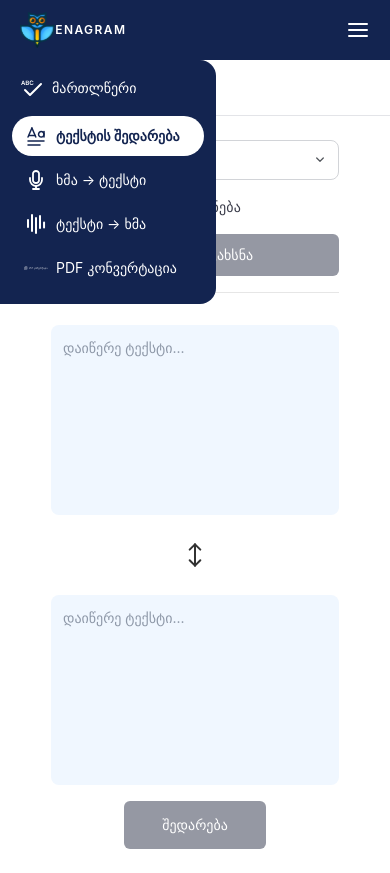
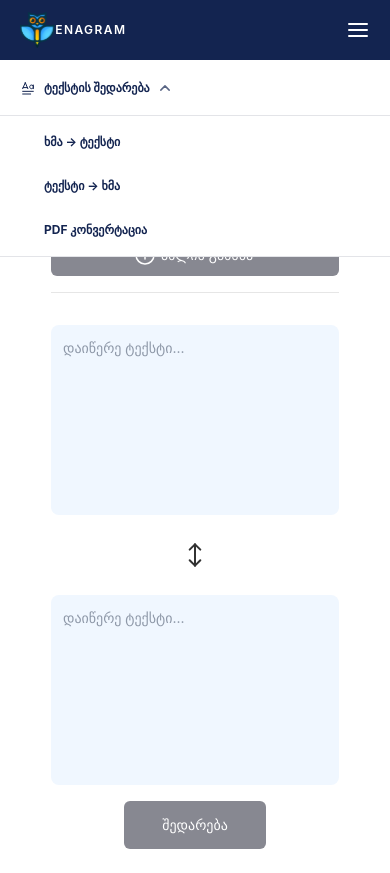
Before and after one commit to sabaPhruidze/frontend-enagram-text-comparer, a React (Vite) app: page / in a window 390 px wide. Both pictures are taken after a click on the button "ტექსტის შედარება". Built offline with nearby package versions, Linux system fonts and the light colour scheme.

Commit message:
feat(mobile-ui): add tool dropdown states and formatting-preserve compare option

```diff
--- a/src/App.tsx
+++ b/src/App.tsx
@@ -1,35 +1,58 @@
-import { useState } from "react";
+import { useMemo, useState } from "react";
 import TextCompareControlsMobile from "./components/TextCompareControlsMobile";
 import TextCompareMobileHeader from "./components/TextCompareMobileHeader";
 import TextCompareToolsMenu from "./components/TextCompareToolsMenu";
 import TextCompareWorkspaceMobile from "./components/TextCompareWorkspaceMobile";
+import ToolInProgressState from "./components/ToolInProgressState";
+import { TEXT_COMPARE_TOOL_ID, TOOL_OPTIONS, type ToolId } from "./constants/toolOptions";
 import useTextCompareState from "./hooks/useTextCompareState";
 
 const App = () => {
   const [isToolsMenuOpen, setIsToolsMenuOpen] = useState(false);
-  const { handleCompare, handleReset, handleSwapTexts, hasCompared, isCompareEnabled, isComparing, isResetEnabled, leftSegments, progressValue, rightSegments, setSourceText, setTargetText, sourceText, targetText } = useTextCompareState();
+  const [selectedToolId, setSelectedToolId] = useState<ToolId>(TEXT_COMPARE_TOOL_ID);
+  const compareState = useTextCompareState();
+  const selectedTool = useMemo(() => TOOL_OPTIONS.find((toolOption) => toolOption.id === selectedToolId) ?? TOOL_OPTIONS[0], [selectedToolId]);
+  const toolsToShow = useMemo(() => TOOL_OPTIONS.filter((toolOption) => toolOption.id !== selectedToolId), [selectedToolId]);
+  const isTextCompareTool = selectedToolId === TEXT_COMPARE_TOOL_ID;
+
+  const handleToolSelect = (toolId: ToolId) => {
+    setSelectedToolId(toolId);
+    setIsToolsMenuOpen(false);
+  };
 
   return (
     <main className="relative min-h-screen bg-white">
-      <TextCompareMobileHeader isMenuOpen={isToolsMenuOpen} onToggleMenu={() => setIsToolsMenuOpen((currentState) => !currentState)} />
-      <div className="absolute left-0 top-15 z-30">
-        <TextCompareToolsMenu isOpen={isToolsMenuOpen} />
+      <TextCompareMobileHeader isMenuOpen={isToolsMenuOpen} onToggleMenu={() => setIsToolsMenuOpen((currentState) => !currentState)} selectedTool={selectedTool} />
+      <div className="absolute left-0 top-[7.25rem] z-40 w-full">
+        <TextCompareToolsMenu isOpen={isToolsMenuOpen} onSelectTool={handleToolSelect} tools={toolsToShow} />
       </div>
-      <TextCompareControlsMobile isResetEnabled={isResetEnabled} onReset={handleReset} />
-      <TextCompareWorkspaceMobile
-        hasCompared={hasCompared}
-        isCompareEnabled={isCompareEnabled}
-        isComparing={isComparing}
-        leftSegments={leftSegments}
-        onCompare={handleCompare}
-        onSourceTextChange={setSourceText}
-        onSwapTexts={handleSwapTexts}
-        onTargetTextChange={setTargetText}
-        progressValue={progressValue}
-        rightSegments={rightSegments}
-        sourceText={sourceText}
-        targetText={targetText}
-      />
+
+      {isTextCompareTool ? (
+        <>
+          <TextCompareControlsMobile
+            isFormattingPreserved={compareState.isFormattingPreserved}
+            isResetEnabled={compareState.isResetEnabled}
+            onFormattingPreserveChange={compareState.setIsFormattingPreserved}
+            onReset={compareState.handleReset}
+          />
+          <TextCompareWorkspaceMobile
+            hasCompared={compareState.hasCompared}
+            isCompareEnabled={compareState.isCompareEnabled}
+            isComparing={compareState.isComparing}
+            leftSegments={compareState.leftSegments}
+            onCompare={compareState.handleCompare}
+            onSourceTextChange={compareState.setSourceText}
+            onSwapTexts={compareState.handleSwapTexts}
+            onTargetTextChange={compareState.setTargetText}
+            progressValue={compareState.progressValue}
+            rightSegments={compareState.rightSegments}
+            sourceText={compareState.sourceText}
+            targetText={compareState.targetText}
+          />
+        </>
+      ) : (
+        <ToolInProgressState toolLabel={selectedTool.label} />
+      )}
     </main>
   );
 };
--- a/src/components/TextCompareControlsMobile.tsx
+++ b/src/components/TextCompareControlsMobile.tsx
@@ -1,35 +1,30 @@
 import plusAddIcon from "../assets/Plus, Add.svg";
 import SelectChevron from "./SelectChevron";
 
-type TextCompareControlsMobileProps = {
-  isResetEnabled: boolean;
-  onReset: () => void;
-};
+type TextCompareControlsMobileProps = { isFormattingPreserved: boolean; isResetEnabled: boolean; onFormattingPreserveChange: (isChecked: boolean) => void; onReset: () => void };
 
-const TextCompareControlsMobile = ({ isResetEnabled, onReset }: TextCompareControlsMobileProps) => {
+const TextCompareControlsMobile = ({ isFormattingPreserved, isResetEnabled, onFormattingPreserveChange, onReset }: TextCompareControlsMobileProps) => {
   return (
     <section className="px-4 pb-4 pt-6">
-      {/* საკონტროლო ბლოკი 288px სიგანით */}
       <div className="mx-auto flex w-72 flex-col gap-4">
         <div className="flex h-10 items-center rounded-lg border border-[#D2D4D8] bg-white px-3.5 py-1 pr-1.5">
           <p className="text-sm leading-[1.375rem] font-normal text-[#383A48]">ქართული</p>
-          <div className="ml-auto">
-            <SelectChevron />
-          </div>
+          <div className="ml-auto"><SelectChevron /></div>
         </div>
 
+        {/* checkbox მართავს ფორმატის შენარჩუნებას */}
         <label className="flex h-5.5 w-fit items-center gap-2">
           <input
+            checked={isFormattingPreserved}
             className="h-5 w-5 cursor-pointer rounded border border-[#E0E0E0] accent-[#3465E1]"
+            onChange={(event) => onFormattingPreserveChange(event.target.checked)}
             type="checkbox"
           />
-          <span className="text-sm leading-[1.375rem] font-normal tracking-[0.01em] text-[#383A48]">
-            ფორმატის შენარჩუნება
-          </span>
+          <span className="text-sm leading-[1.375rem] font-normal tracking-[0.01em] text-[#383A48]">ფორმატის შენარჩუნება</span>
         </label>
 
         <button
-          className={`flex h-10.5 items-center justify-center gap-1 rounded-md px-4 py-2.5 pl-3 ${isResetEnabled ? "cursor-pointer bg-[#466FE8]" : "cursor-not-allowed bg-[#9598A3]"}`}
+          className={`flex h-10.5 items-center justify-center gap-1 rounded-md px-4 py-2.5 pl-3 ${isResetEnabled ? "cursor-pointer bg-[#466FE8]" : "cursor-not-allowed bg-[#383A4899]"}`}
           disabled={!isResetEnabled}
           onClick={onReset}
           type="button"
@@ -38,7 +33,6 @@ const TextCompareControlsMobile = ({ isResetEnabled, onReset }: TextCompareContr
           <span className="text-sm leading-7 font-normal text-white">ახლის გახსნა</span>
         </button>
       </div>
-
       <div className="mx-auto mt-4 h-px w-72 bg-[#E6E6E6]" />
     </section>
   );
--- a/src/components/TextCompareMobileHeader.tsx
+++ b/src/components/TextCompareMobileHeader.tsx
@@ -1,42 +1,34 @@
 import enagramLogo from "../assets/enagram-logo.svg";
 import menuHamburger from "../assets/menu-hamburger.svg";
-import sidebarTextCompare from "../assets/sidebar-text-compare.svg";
+import type { ToolOption } from "../constants/toolOptions";
 import SubheaderChevron from "./SubheaderChevron";
 
 type TextCompareMobileHeaderProps = {
   isMenuOpen: boolean;
   onToggleMenu: () => void;
+  selectedTool: ToolOption;
 };
 
-const TextCompareMobileHeader = ({ isMenuOpen, onToggleMenu }: TextCompareMobileHeaderProps) => {
+const TextCompareMobileHeader = ({ isMenuOpen, onToggleMenu, selectedTool }: TextCompareMobileHeaderProps) => {
   return (
     <header className="w-full bg-white">
-      {/* მობილურის ზედა ნავიგაციის ზოლი */}
       <div className="flex h-15 items-center justify-between bg-[#132450] px-5">
         <div className="flex h-9 w-22.5 items-center justify-between">
           <img alt="Enagram ლოგო" className="h-9 w-9" src={enagramLogo} />
-          <p className="text-xs font-semibold tracking-[0.12em] text-white">
-            ENAGRAM
-          </p>
+          <p className="text-xs font-semibold tracking-[0.12em] text-white">ENAGRAM</p>
         </div>
         <img alt="მენიუ" className="h-6 w-6" src={menuHamburger} />
       </div>
 
-      {/* აქტიური გვერდის სათაური */}
+      {/* აქტიური ინსტრუმენტის ზოლი */}
       <button
         className="flex h-14 w-full cursor-pointer items-center border-b border-[#E3E4E8] px-5 text-left"
         onClick={onToggleMenu}
         type="button"
       >
         <div className="flex items-center gap-2">
-          <img
-            alt="ტექსტის შედარება"
-            className="h-4 w-4"
-            src={sidebarTextCompare}
-          />
-          <p className="text-xs leading-5 font-bold text-[#132450]">
-            ტექსტის შედარება
-          </p>
+          <img alt={selectedTool.label} className="h-4 w-4" src={selectedTool.icon} />
+          <p className="text-xs leading-5 font-bold text-[#132450]">{selectedTool.label}</p>
           <SubheaderChevron isOpen={isMenuOpen} />
         </div>
       </button>
--- a/src/components/TextCompareToolsMenu.tsx
+++ b/src/components/TextCompareToolsMenu.tsx
@@ -1,45 +1,30 @@
-import sidebarOrthography from "../assets/sidebar-orthography.svg";
-import sidebarTextCompare from "../assets/sidebar-text-compare.svg";
-import sidebarTextToVoice from "../assets/sidebar-text-to-voice.svg";
-import sidebarVoiceToText from "../assets/sidebar-voice-to-text.svg";
-import sidebarPdfConvert from "../assets/sidebar-pdf-convert.svg";
+import type { ToolId, ToolOption } from "../constants/toolOptions";
 
-type TextCompareToolsMenuProps = { isOpen: boolean };
+type TextCompareToolsMenuProps = {
+  isOpen: boolean;
+  onSelectTool: (toolId: ToolId) => void;
+  tools: ToolOption[];
+};
 
-const TextCompareToolsMenu = ({ isOpen }: TextCompareToolsMenuProps) => {
+const TextCompareToolsMenu = ({ isOpen, onSelectTool, tools }: TextCompareToolsMenuProps) => {
   return (
     <div
-      className={`overflow-hidden transition-all duration-300 ease-out ${
-        isOpen ? "max-h-72 opacity-100" : "max-h-0 opacity-0"
-      }`}
+      className={`w-full overflow-hidden border-b border-[#E3E4E8] bg-white transition-all duration-300 ${isOpen ? "max-h-44 opacity-100" : "max-h-0 opacity-0 pointer-events-none"}`}
     >
-      {/* ინსტრუმენტების ჩამოსაშლელი მენიუ */}
-      <aside className="w-54 rounded-r-2xl bg-[#132450] px-3 py-4 text-white">
-        <div className="mb-4 flex items-center gap-2 px-2">
-          <img alt="" className="h-6 w-6" src={sidebarOrthography} />
-          <p className="text-sm leading-6 font-normal">მართლწერი</p>
-        </div>
-
-        <div className="mb-1 flex h-10 items-center gap-2 rounded-full bg-white px-3">
-          <img alt="" className="h-6 w-6" src={sidebarTextCompare} />
-          <p className="text-sm leading-6 font-semibold text-[#132450]">ტექსტის შედარება</p>
-        </div>
-
-        <div className="mb-1 flex items-center gap-2 px-3 py-2">
-          <img alt="" className="h-6 w-6" src={sidebarVoiceToText} />
-          <p className="text-sm leading-6 font-normal">ხმა -&gt; ტექსტი</p>
-        </div>
-
-        <div className="mb-1 flex items-center gap-2 px-3 py-2">
-          <img alt="" className="h-6 w-6" src={sidebarTextToVoice} />
-          <p className="text-sm leading-6 font-normal">ტექსტი -&gt; ხმა</p>
-        </div>
-
-        <div className="flex items-center gap-2 px-3 py-2">
-          <img alt="" className="h-6 w-6 object-contain" src={sidebarPdfConvert} />
-          <p className="text-sm leading-6 font-normal">PDF კონვერტაცია</p>
-        </div>
-      </aside>
+      {/* ჩამოსაშლელში ვაჩვენებთ მხოლოდ დარჩენილ ინსტრუმენტებს */}
+      <div className="flex flex-col px-5 py-1">
+        {tools.map((toolOption) => (
+          <button
+            className="flex h-11 cursor-pointer items-center gap-2 text-left text-xs leading-5 font-bold text-[#132450]"
+            key={toolOption.id}
+            onClick={() => onSelectTool(toolOption.id)}
+            type="button"
+          >
+            <img alt={toolOption.label} className="h-4 w-4" src={toolOption.icon} />
+            <span>{toolOption.label}</span>
+          </button>
+        ))}
+      </div>
     </div>
   );
 };
--- a/src/components/TextCompareWorkspaceMobile.tsx
+++ b/src/components/TextCompareWorkspaceMobile.tsx
@@ -19,7 +19,7 @@ type TextCompareWorkspaceMobileProps = {
 };
 
 const TextCompareWorkspaceMobile = ({ hasCompared, isCompareEnabled, isComparing, leftSegments, onCompare, onSourceTextChange, onSwapTexts, onTargetTextChange, progressValue, rightSegments, sourceText, targetText }: TextCompareWorkspaceMobileProps) => {
-  const compareButtonClass = `h-12 w-35.5 rounded-md px-4 py-2.5 text-sm leading-7 font-normal text-white ${isCompareEnabled ? "cursor-pointer bg-[#466FE8]" : "cursor-not-allowed bg-[#9598A3]"}`;
+  const compareButtonClass = `h-12 w-35.5 rounded-md px-4 py-2.5 text-sm leading-7 font-normal text-white ${isCompareEnabled ? "cursor-pointer bg-[#466FE8]" : "cursor-not-allowed bg-[#383A4899]"}`;
 
   if (isComparing) {
     return (
--- /dev/null
+++ b/src/components/ToolInProgressState.tsx
@@ -0,0 +1,17 @@
+type ToolInProgressStateProps = { toolLabel: string };
+
+const ToolInProgressState = ({ toolLabel }: ToolInProgressStateProps) => {
+  return (
+    <section className="px-4 py-20">
+      {/* ტექსტის შედარების გარდა ვაჩვენებთ დროებით სტატუსს */}
+      <div className="mx-auto flex w-72 flex-col items-center rounded-lg border border-[#E3E4E8] bg-white px-4 py-10 text-center">
+        <p className="text-base leading-6 font-bold text-[#132450]">{toolLabel}</p>
+        <p className="mt-2 text-sm leading-[1.375rem] text-[#383A48]/70">
+          ეს ინსტრუმენტი ჯერ მუშაობის პროცესშია.
+        </p>
+      </div>
+    </section>
+  );
+};
+
+export default ToolInProgressState;
--- /dev/null
+++ b/src/constants/toolOptions.ts
@@ -0,0 +1,21 @@
+import sidebarPdfConvert from "../assets/sidebar-pdf-convert.svg";
+import sidebarTextCompare from "../assets/sidebar-text-compare.svg";
+import sidebarTextToVoice from "../assets/sidebar-text-to-voice.svg";
+import sidebarVoiceToText from "../assets/sidebar-voice-to-text.svg";
+
+export type ToolId = "text-compare" | "voice-to-text" | "text-to-voice" | "pdf-convert";
+
+export type ToolOption = {
+  id: ToolId;
+  icon: string;
+  label: string;
+};
+
+export const TEXT_COMPARE_TOOL_ID: ToolId = "text-compare";
+
+export const TOOL_OPTIONS: ToolOption[] = [
+  { id: "text-compare", icon: sidebarTextCompare, label: "ტექსტის შედარება" },
+  { id: "voice-to-text", icon: sidebarVoiceToText, label: "ხმა -> ტექსტი" },
+  { id: "text-to-voice", icon: sidebarTextToVoice, label: "ტექსტი -> ხმა" },
+  { id: "pdf-convert", icon: sidebarPdfConvert, label: "PDF კონვერტაცია" },
+];
--- a/src/hooks/useTextCompareState.ts
+++ b/src/hooks/useTextCompareState.ts
@@ -2,6 +2,9 @@ import { useEffect, useState } from "react";
 import { compareTexts, type DiffSegment } from "../utils/textDiff";
 
 type ComparisonStage = "idle" | "loading" | "done";
+
+const normalizeText = (rawText: string) => rawText.replace(/\s+/g, " ").trim();
+const prepareTextForCompare = (rawText: string, isFormattingPreserved: boolean) => (isFormattingPreserved ? rawText : normalizeText(rawText));
 
 const useTextCompareState = () => {
   const [sourceText, setSourceText] = useState("");
@@ -11,6 +14,7 @@ const useTextCompareState = () => {
   const [hasCompared, setHasCompared] = useState(false);
   const [comparisonStage, setComparisonStage] = useState<ComparisonStage>("idle");
   const [progressValue, setProgressValue] = useState(0);
+  const [isFormattingPreserved, setIsFormattingPreserved] = useState(false);
   const isCompareReady = sourceText.trim().length > 0 && targetText.trim().length > 0;
   const isComparing = comparisonStage === "loading";
   const isCompareEnabled = isCompareReady && !isComparing;
@@ -22,8 +26,10 @@ const useTextCompareState = () => {
       setProgressValue((currentProgress) => {
         const nextProgress = Math.min(currentProgress + 2, 100);
         if (nextProgress < 100) return nextProgress;
+        const preparedSource = prepareTextForCompare(sourceText, isFormattingPreserved);
+        const preparedTarget = prepareTextForCompare(targetText, isFormattingPreserved);
+        const comparedResult = compareTexts(preparedSource, preparedTarget);
         window.clearInterval(progressTimer);
-        const comparedResult = compareTexts(sourceText, targetText);
         setLeftSegments(comparedResult.leftSegments);
         setRightSegments(comparedResult.rightSegments);
         setHasCompared(true);
@@ -32,7 +38,7 @@ const useTextCompareState = () => {
       });
     }, 55);
     return () => window.clearInterval(progressTimer);
-  }, [isComparing, sourceText, targetText]);
+  }, [isComparing, isFormattingPreserved, sourceText, targetText]);
 
   const handleCompare = () => {
     if (!isCompareReady || isComparing) return;
@@ -62,7 +68,7 @@ const useTextCompareState = () => {
     setProgressValue(0);
   };
 
-  return { handleCompare, handleReset, handleSwapTexts, hasCompared, isCompareEnabled, isComparing, isResetEnabled, leftSegments, progressValue, rightSegments, setSourceText, setTargetText, sourceText, targetText };
+  return { handleCompare, handleReset, handleSwapTexts, hasCompared, isCompareEnabled, isComparing, isFormattingPreserved, isResetEnabled, leftSegments, progressValue, rightSegments, setIsFormattingPreserved, setSourceText, setTargetText, sourceText, targetText };
 };
 
 export default useTextCompareState;
```
